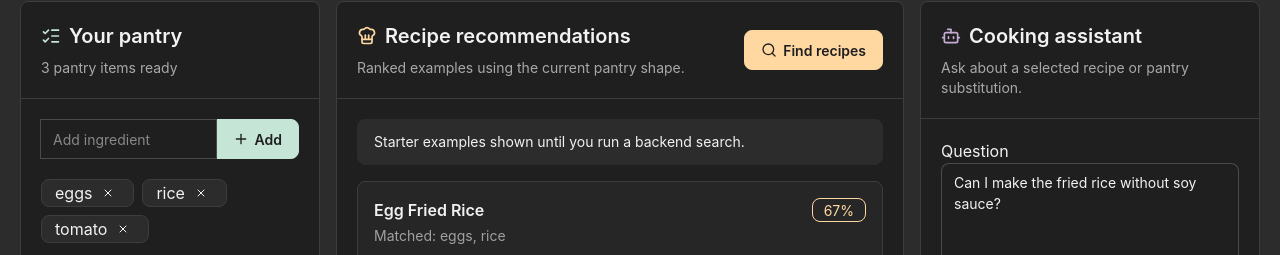
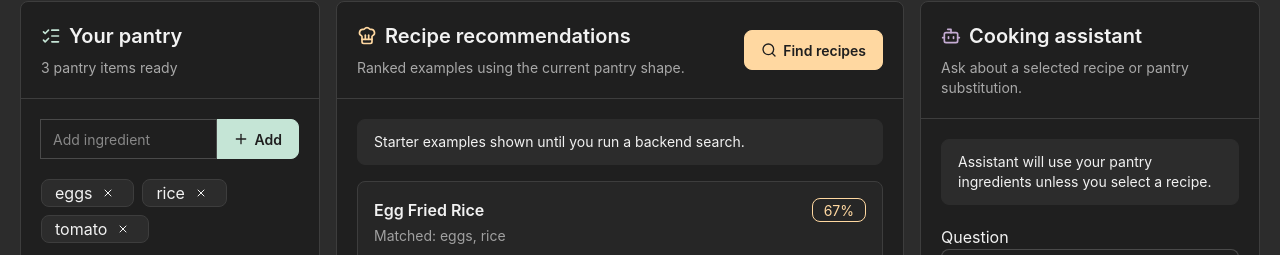
Before and after one commit to prmdhaliwal/pantrypal, a React (Vite) app in the folder frontend/: page / in a window 1280 px wide. Shown: the part 240-495 px from the top of the page. Built offline with nearby package versions, Linux system fonts and the light colour scheme; no server answers.

Commit message:
feat: clarify assistant context states

```diff
--- a/frontend/src/App.tsx
+++ b/frontend/src/App.tsx
@@ -105,6 +105,12 @@ function App() {
     recommendationStatus === 'loading'
       ? `Searching with ${ingredients.length} pantry items.`
       : 'Starter examples shown until you run a backend search.'
+  const assistantStatusText =
+    assistantStatus === 'loading'
+      ? `Retrieving recipe context for ${ingredients.length} pantry items.`
+      : selectedRecipe
+        ? `Assistant will focus on ${selectedRecipe.name}.`
+        : 'Assistant will use your pantry ingredients unless you select a recipe.'
 
   useEffect(() => {
     if (typeof window === 'undefined' || !window.matchMedia) {
@@ -456,6 +462,14 @@ function App() {
                 </p>
               )}
 
+              <div
+                className={`alert text-sm ${
+                  assistantStatus === 'loading' ? 'alert-info' : ''
+                }`}
+              >
+                {assistantStatusText}
+              </div>
+
               <label className="form-control">
                 <span className="label-text mb-2">Question</span>
                 <textarea
```
Also changed, not shown: 1 other file (tests, documents, lock files or other folders).
